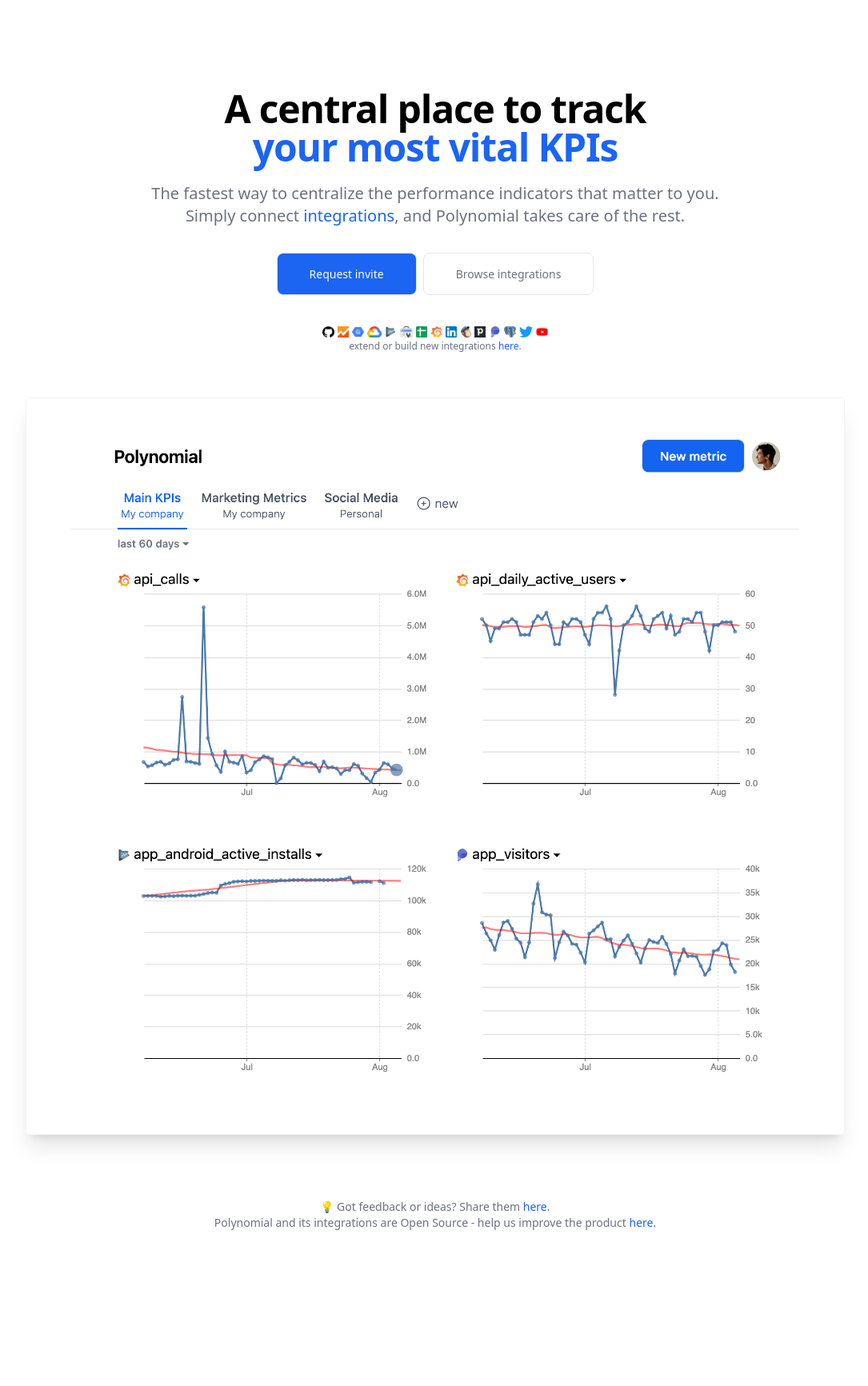
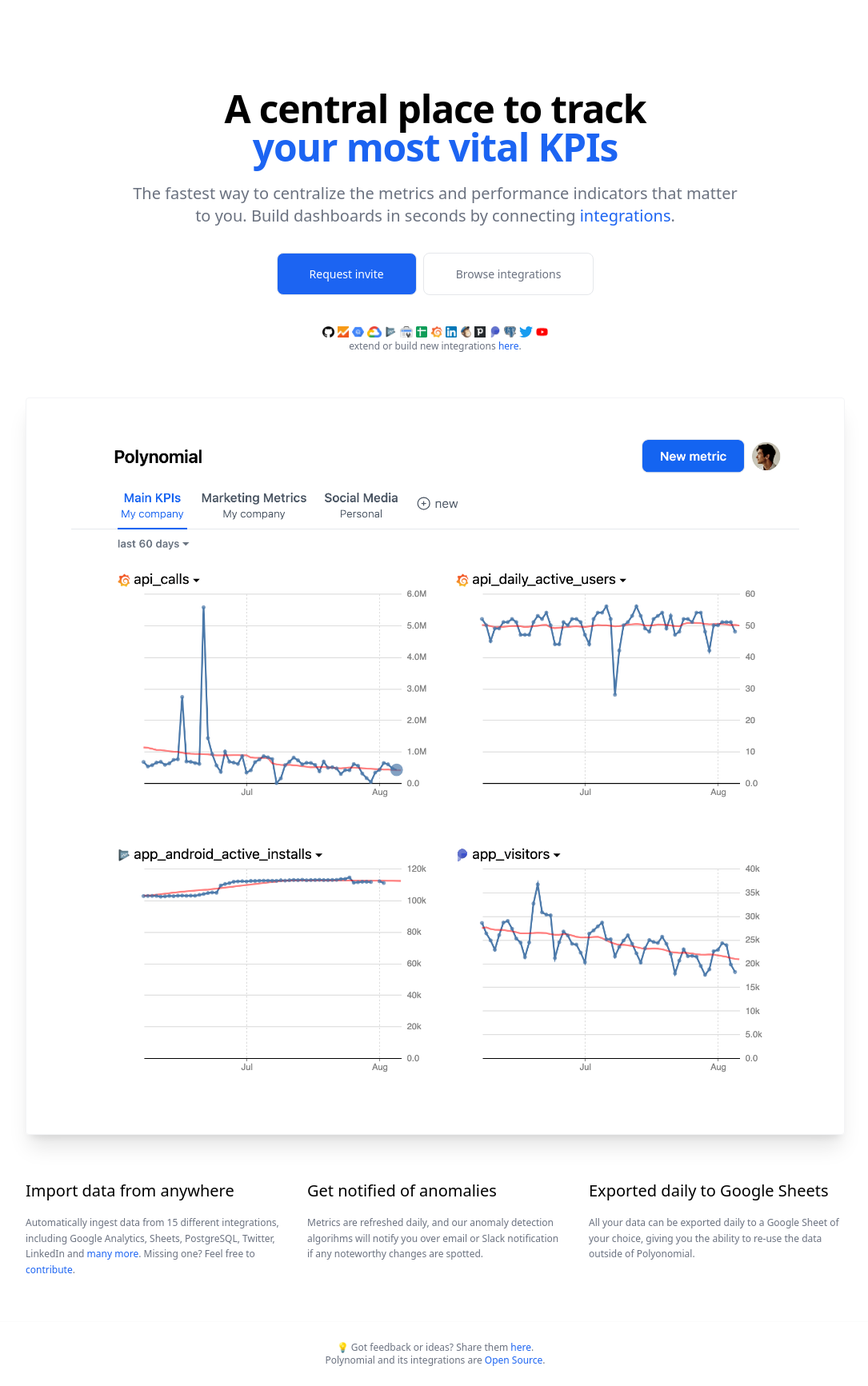
Before and after one commit to corradio/polynomial, a Django app: page / in a window 1280 px wide. Shown: the part 56-1789 px from the top of the page at 80% size, without its empty margins (96-1181 px from the left). Before the commit the page ends 1594 px from the top, so only its background shows below. Run offline with Django 4.2, Linux system fonts and the light colour scheme; style sheets or scripts are compiled from the project's sources; parts of the project's set-up code (start-up, migrations or seed data) failed here and were passed over; some libraries are stand-ins or nearby versions.

Commit message:
Add more context to landing

```diff
--- a/templates/base.html
+++ b/templates/base.html
@@ -14,9 +14,9 @@
     <meta content="{% static 'images/social.png' %}" property="og:image"/>
 
 
-    <meta content="The fastest way to centralize the performance indicators that matter to you. Simply connect integrations, and Polynomial takes care of the rest." name="description"/>
-    <meta content="The fastest way to centralize the performance indicators that matter to you. Simply connect integrations, and Polynomial takes care of the rest." property="og:description"/>
-    <meta content="The fastest way to centralize the performance indicators that matter to you. Simply connect integrations, and Polynomial takes care of the rest." property="twitter:description"/>
+    <meta content="The fastest way to centralize the metrics and performance indicators that matter to you. Build dashboards in seconds by using our many integrations." name="description"/>
+    <meta content="The fastest way to centralize the metrics and performance indicators that matter to you. Build dashboards in seconds by using our many integrations." property="og:description"/>
+    <meta content="The fastest way to centralize the metrics and performance indicators that matter to you. Build dashboards in seconds by using our many integrations." property="twitter:description"/>
 
     <meta property="og:type" content="website"/>
     <meta content="summary_large_image" name="twitter:card"/>
@@ -123,10 +123,10 @@
     {% endcompress %}
   </body>
   <footer class="p-4 bg-white rounded-t-lg shadow md:flex md:items-center md:justify-center md:p-6 dark:bg-gray-800">
-    <span class="text-sm text-gray-500 sm:text-center dark:text-gray-400">
+    <span class="text-xs text-gray-500 sm:text-center dark:text-gray-400">
       💡 Got feedback or ideas? Share them <a href="https://docs.google.com/forms/d/e/1FAIpQLScYQROio_QR2F8FFtalrE-4TXvJ8lsJEIrJ7W8-ZULcUxLVqw/viewform">here</a>.
       <br/>
-        Polynomial and its integrations are Open Source - help us improve the product <a href="https://github.com/corradio/polynomial">here</a>.
+        Polynomial and its integrations are <a href="https://github.com/corradio/polynomial">Open Source</a>.
     </span>
   </footer>
 </html>
--- a/templates/mainapp/index.html
+++ b/templates/mainapp/index.html
@@ -10,8 +10,8 @@
         <span class="text-blue-600">your most vital KPIs</span>
       </h1>
       <p class="max-w-md mx-auto mt-3 text-gray-500 font-light sm:text-lg md:mt-5 md:text-xl md:max-w-3xl">
-        The fastest way to centralize the performance indicators that matter to you.
-        Simply connect <a href="{% url 'integrations' %}">integrations</a>, and Polynomial takes care of the rest.
+        The fastest way to centralize the metrics and performance indicators that matter to you.
+        Build dashboards in seconds by connecting <a href="{% url 'integrations' %}">integrations</a>.
       </p>
       <p class="max-w-md mx-auto my-5 flex justify-center md:my-8 gap-2 md:text-md">
         <a class="btn bg-blue-600 text-white md:py-4 md:px-10" href="https://docs.google.com/forms/d/e/1FAIpQLSerYLHahqXc32Kt5a8tS0sta4uFHEY-CbisvxnyCXKFD2cMOA/viewform">Request invite</a>
@@ -28,8 +28,34 @@
          extend or build new integrations <a href="https://github.com/corradio/polynomial/tree/master/integrations">here</a>.
       </p>
     </div>
-    <div class="max-w-5xl mx-auto rounded shadow-xl my-14 border border-gray-100">
+
+    <div class="max-w-5xl mx-auto rounded shadow-xl mt-14 border border-gray-100">
       <img class="py-2 lg:py-10 lg:px-14" src="{% static 'images/screenshot.png' %}">
     </div>
+
+    <div class="max-w-5xl mx-auto my-14">
+      <div class="flex justify-start flex-col md:flex-row gap-8">
+        <div class="basis-1/3">
+          <div class="text-xl mb-4">Import data from anywhere</div>
+          <div class="text-xs text-gray-500 leading-relaxed">
+            Automatically ingest data from {{integrations|length}} different integrations, including Google Analytics, Sheets, PostgreSQL, Twitter, LinkedIn and <a href="{% url 'integrations' %}">many more</a>.
+            Missing one? Feel free to <a href="https://github.com/corradio/polynomial/tree/master/integrations">contribute</a>.
+          </div>
+        </div>
+        <div class="basis-1/3">
+          <div class="text-xl mb-4">Get notified of anomalies</div>
+          <div class="text-xs text-gray-500 leading-relaxed">
+            Metrics are refreshed daily, and our anomaly detection algorihms will notify you over email or Slack notification if any noteworthy changes are spotted.
+          </div>
+        </div>
+        <div class="basis-1/3">
+          <div class="text-xl mb-4">Exported daily to Google Sheets</div>
+          <div class="text-xs text-gray-500 leading-relaxed">
+            All your data can be exported daily to a Google Sheet of your choice, giving you the ability to re-use the data outside of Polyonomial.
+          </div>
+        </div>
+      </div>
+    </div>
+
   </div>
 {% endblock %}
```
